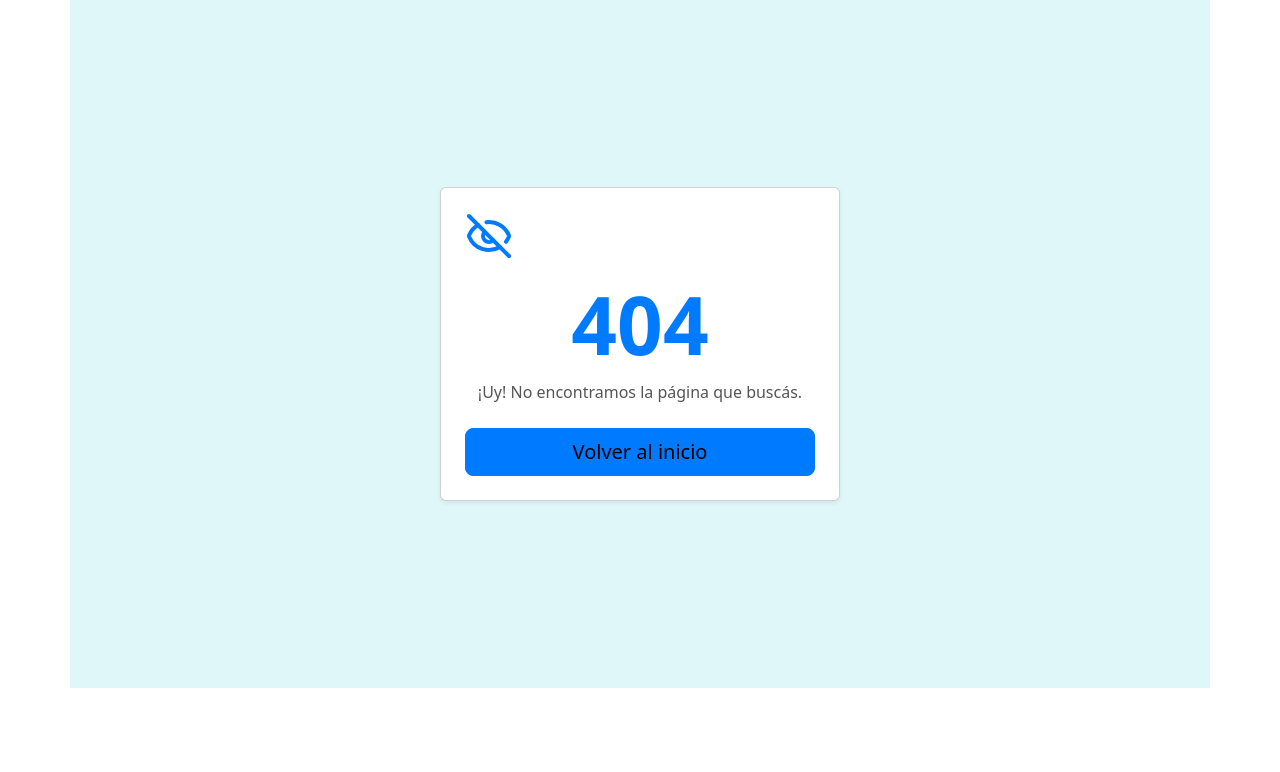
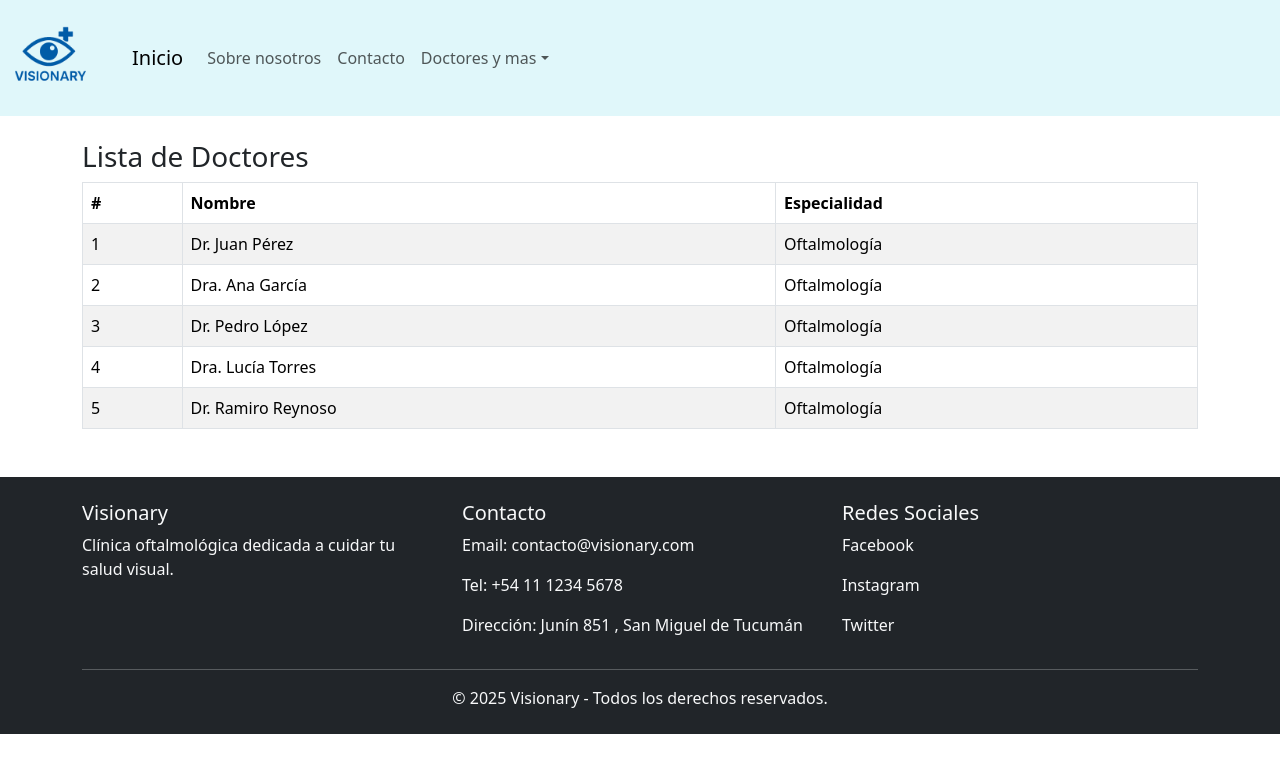
Before and after one commit to rodo18-2006/proyecto2, a React (Vite) app: page /doctor in a window 1280 px wide. Before the commit this address had no page. Shown: the top 772 px of the page. Built offline with nearby package versions, Linux system fonts and the light colour scheme.

Commit message:
creamos archivo y ruta para doctores en el navbar pacientes

```diff
--- a/src/App.jsx
+++ b/src/App.jsx
@@ -15,6 +15,7 @@ import Nuevoturno from "./page/Nuevoturno";
 import TurnosPacientes from "./page/TurnosPacientes";
 import SobreNosotros from "./page/SobreNosotros";
 import Contacto from "./page/Contacto";
+import Doctores from "./page/Doctores";
 
 const App = () => {
   return (
@@ -35,6 +36,7 @@ const App = () => {
           <Route path="/turnos-pacientes" element={<TurnosPacientes />} />
           <Route path="/sobre-nosotros" element={<SobreNosotros />} />
           <Route path="/contacto" element={<Contacto />} />
+          <Route path="/doctor" element={<Doctores />}/>
         </Routes>
       </Router>
     </div>
--- /dev/null
+++ b/src/components/doctores/DoctoresC.jsx
@@ -0,0 +1,40 @@
+import React, { useState } from "react";
+import { Container, Table, Button } from "react-bootstrap";
+
+const DoctoresC = () => {
+  const [doctores, setDoctores] = useState([
+    { id: 1, nombre: "Dr. Juan Pérez", especialidad: "Oftalmología" },
+    { id: 2, nombre: "Dra. Ana García", especialidad: "Oftalmología" },
+    { id: 3, nombre: "Dr. Pedro López", especialidad: "Oftalmología" },
+    { id: 4, nombre: "Dra. Lucía Torres", especialidad: "Oftalmología" },
+    { id: 5, nombre: "Dr. Ramiro Reynoso", especialidad: "Oftalmología" },
+  ]);
+
+
+
+  return (
+    <Container className="mt-4">
+      <h3>Lista de Doctores</h3>
+      <Table striped bordered hover>
+        <thead>
+          <tr>
+            <th>#</th>
+            <th>Nombre</th>
+            <th>Especialidad</th>
+          </tr>
+        </thead>
+        <tbody>
+          {doctores.map((doctor) => (
+            <tr key={doctor.id}>
+              <td>{doctor.id}</td>
+              <td>{doctor.nombre}</td>
+              <td>{doctor.especialidad}</td>
+            </tr>
+          ))}
+        </tbody>
+      </Table>
+    </Container>
+  );
+};
+
+export default DoctoresC;
--- a/src/components/navbar/NavbarC.jsx
+++ b/src/components/navbar/NavbarC.jsx
@@ -19,7 +19,7 @@ const NavbarC = () => {
             <Nav.Link href="/sobre-nosotros">Sobre nosotros</Nav.Link>
             <Nav.Link href="/contacto">Contacto</Nav.Link>
             <NavDropdown title="Doctores y mas" id="basic-nav-dropdown">
-              <NavDropdown.Item href="/doctores">Doctores</NavDropdown.Item>
+              <NavDropdown.Item href="/doctor">Doctores</NavDropdown.Item>
               <NavDropdown.Item href="/horarios">Horarios</NavDropdown.Item>
               <NavDropdown.Item href="#action/3.3">
                 Atencion al cliente
--- /dev/null
+++ b/src/page/Doctores.jsx
@@ -0,0 +1,16 @@
+import React from 'react'
+import NavbarC from '../components/navbar/NavbarC'
+import DoctoresC from '../components/doctores/DoctoresC'
+import FooterC from '../components/footer/FooterC'
+
+const Doctores = () => {
+  return (
+    <>
+    <NavbarC />
+    <DoctoresC />
+    <FooterC />
+    </>
+  )
+}
+
+export default Doctores
```
